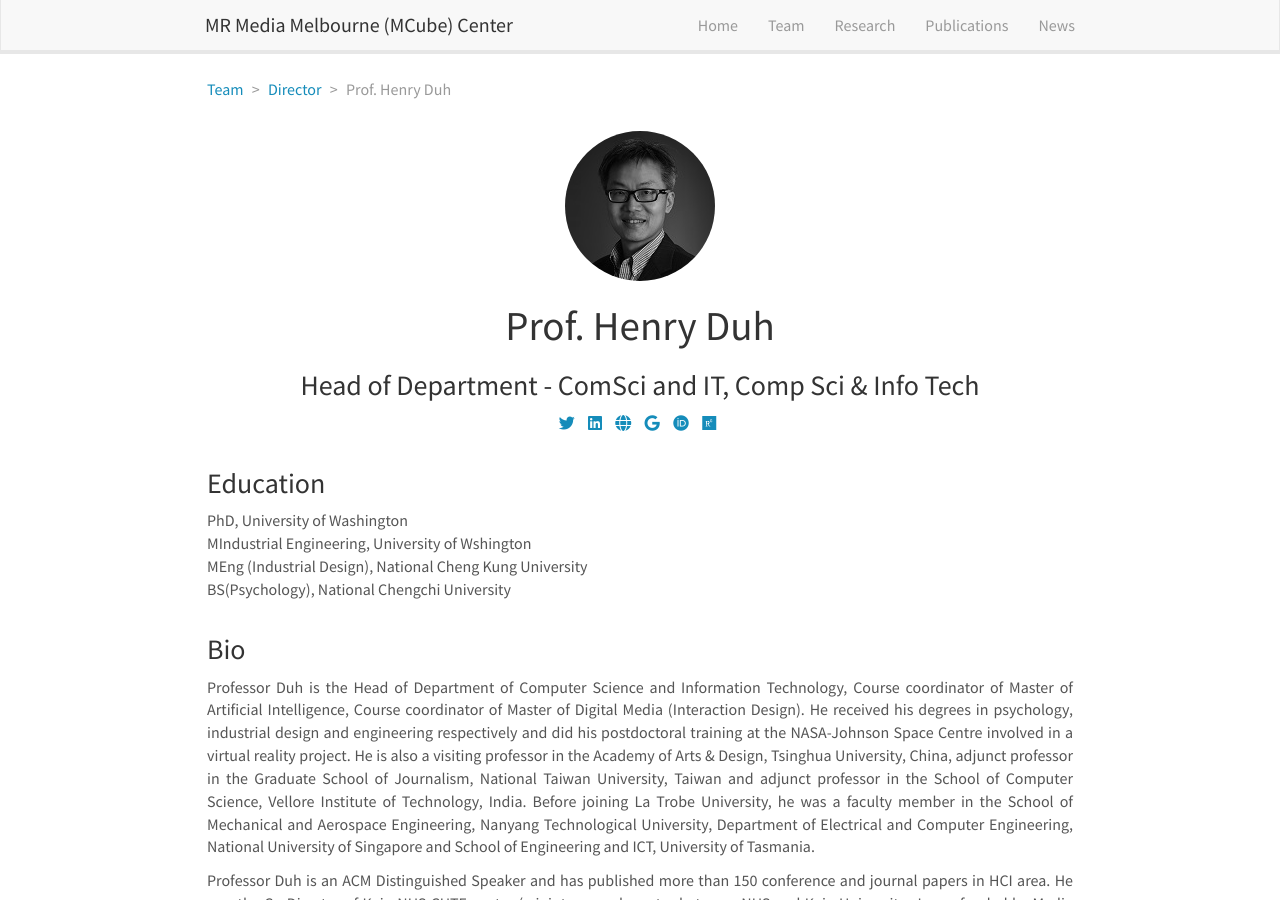
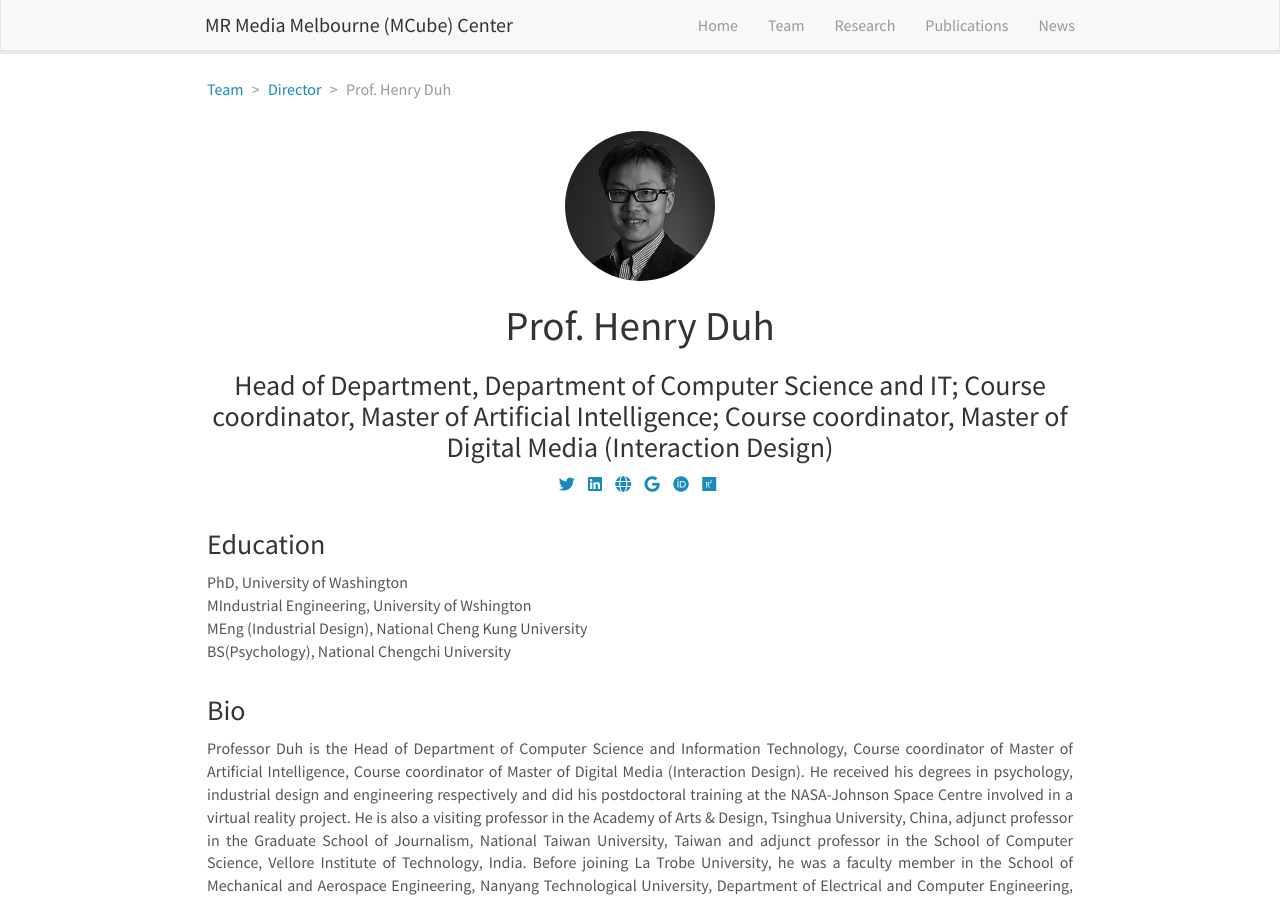
Before and after one commit to m3lab-ltu/m3lab-ltu.github.io, a Jekyll site: the page built from _pages/team/_posts/2020-07-13-researcher-staff-HenryDuh.md, in a window 1280 px wide and 900 px high. Built offline with Jekyll 4.4.1, drawn with Linux system fonts in a browser that asks for light colours; nearby versions of some CDN libraries.

Commit message:
Update 2020-07-13-researcher-staff-HenryDuh.md

```diff
--- a/_pages/team/_posts/2020-07-13-researcher-staff-HenryDuh.md
+++ b/_pages/team/_posts/2020-07-13-researcher-staff-HenryDuh.md
@@ -3,7 +3,7 @@
 category: director
 title: Prof. Henry Duh
 image: henry.png
-role: Head of Department - ComSci and IT, Comp Sci & Info Tech
+role: Head of Department, Department of Computer Science and IT; Course coordinator, Master of Artificial Intelligence; Course coordinator, Master of Digital Media (Interaction Design)
 email: B.Duh{at}latrobe.edu.au
 permalink: 'team/2020-07-13-researcher-staff-HenryDuh'
 social:
```
